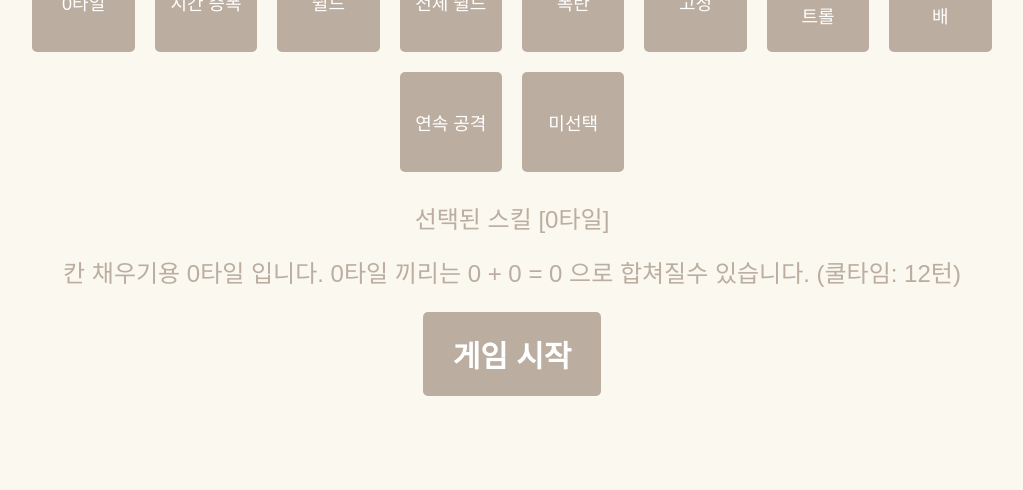
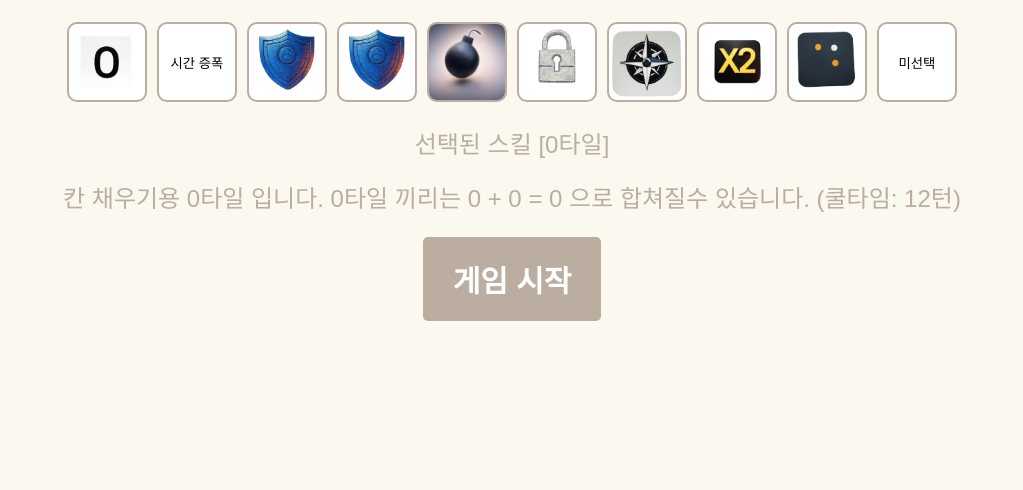
Before and after one commit to Teamnova-4/Reverse2048, a plain HTML site: page ChoiseSkill.html in a window 1280 px wide. Shown: the part 310-800 px from the top of the page, without its empty margins (128-1151 px from the left). Drawn offline with Linux system fonts and the light colour scheme.

Commit message:
스킬 이미지 추가

```diff
--- a/ChoiseSkill.html
+++ b/ChoiseSkill.html
@@ -20,15 +20,33 @@
             <p>스킬을 1개 선택하세요</p>
         </div>
         <div class="skills-container">
-            <button class="skill-button" onclick="choiseSkill('zeroTile', this)">0타일</button>
-            <button class="skill-button" onclick="choiseSkill('시간 증폭', this)">시간 증폭</button>
-            <button class="skill-button" onclick="choiseSkill('shield', this)">쉴드</button>
-            <button class="skill-button" onclick="choiseSkill('fullShield', this)">전체 쉴드</button>
-            <button class="skill-button" onclick="choiseSkill('bomb', this)">폭탄</button>
-            <button class="skill-button" onclick="choiseSkill('fix', this)">고정</button>
-            <button class="skill-button" onclick="choiseSkill('mindControl', this)">마인드 컨트롤</button>
-            <button class="skill-button" onclick="choiseSkill('double', this)">타일 값 2배</button>
-            <button class="skill-button" onclick="choiseSkill('sequence', this)">연속 공격</button>
+            <button class="skill-button" onclick="choiseSkill('zeroTile', this)">
+                <img src="Resources/zeroTile.png" alt="0타일">
+            </button>
+            <button class="skill-button" onclick="choiseSkill('시간 증폭', this)">
+                시간 증폭
+            </button>
+            <button class="skill-button" onclick="choiseSkill('shield', this)">
+                <img src="Resources/shield.png" alt="0타일">
+            </button>
+            <button class="skill-button" onclick="choiseSkill('fullShield', this)">
+                <img src="Resources/shield.png" alt="0타일">
+            </button>
+            <button class="skill-button" onclick="choiseSkill('bomb', this)">
+                <img src="Resources/bomb.jpg" alt="0타일">
+            </button>
+            <button class="skill-button" onclick="choiseSkill('fix', this)">
+                <img src="Resources/fix.png" alt="0타일">
+            </button>
+            <button class="skill-button" onclick="choiseSkill('mindControl', this)">
+                <img src="Resources/mindControl.png" alt="0타일">
+            </button>
+            <button class="skill-button" onclick="choiseSkill('double', this)">
+                <img src="Resources/double.png" alt="0타일">
+            </button>
+            <button class="skill-button" onclick="choiseSkill('sequence', this)">
+                <img src="Resources/sequence.png" alt="0타일">
+            </button>
             <button class="skill-button" onclick="choiseSkill('미선택', this)">미선택</button>
         </div>
         <div class="text-container">
--- a/Script/Board.js
+++ b/Script/Board.js
@@ -164,7 +164,7 @@ function showHtmlTimeCount(countTime) {
     //console.log("ShowHtmlTimeCOunt " + countTime);
     // 턴마다 6초 제한 표시
     // 6초에서 카운트다운 되는 형식으로 제한시간 표시
-    let remainingTime = 6 - countTime;
+    let remainingTime = 6-countTime % 6;
     document.getElementById('limit').innerText= remainingTime;
 }
 
--- a/css/ChoiseSkill.css
+++ b/css/ChoiseSkill.css
@@ -39,24 +39,35 @@ main {
     margin-bottom: 50px; /* 버튼 아래쪽 여백 */
 }
 .skill-button {
-    background: #bbada0; /* 배경 색상 */
-    color: white; /* 글자 색상 */
-    border: none;
-    border-radius: 5px;
-    padding: 15px; /* 버튼 패딩 (상하좌우 동일하게 설정) */
-    font-size: 18px; /* 글자 크기 */
-    margin: 10px; /* 버튼 간격 */
-    cursor: pointer; /* 커서 모양 변경 */
-    transition: background 0.3s; /* 배경 색상 변화 효과 */
-    flex: 0 0 10%; /* 버튼 너비를 30%로 설정하여 3개씩 정렬 */
-    width: 100px;
-    height: 100px; /* 버튼 높이 설정 (원하는 높이로 조정 가능) */
+    width: 80px;  /* 버튼 크기 조정 */
+    height: 80px;
+    padding: 10px;
+    margin: 5px;
+    border-radius: 10px;
+    border: 2px solid #bbada0;
+    background: white;
+    cursor: pointer;
+    transition: all 0.3s ease;
+    display: flex;
+    justify-content: center;
+    align-items: center;
+    overflow: hidden;
+    position: relative;
 }
+
+.skill-button img {
+    width: 180%;
+    height: 180%;
+    object-fit: contain;
+    transition: transform 0.3s ease;
+}
+
 .skill-button:hover {
-    background: #f2b179; /* 호버 시 배경 색상 변화 */
+    transform: scale(1.1);
 }
+
 .skill-button.selected {
-    background: #d28265; /* 클릭 시 진한 색상 */
+    background: #f5f5f5;
 }
 
 .skills-container {
```
Also changed, not shown: Resources/bomb.jpg (added), Resources/double.png (added), Resources/fix.png (added), Resources/mindControl.png (added), Resources/sequence.png (added), Resources/shield.png (added), Resources/zeroTile.png (added).
